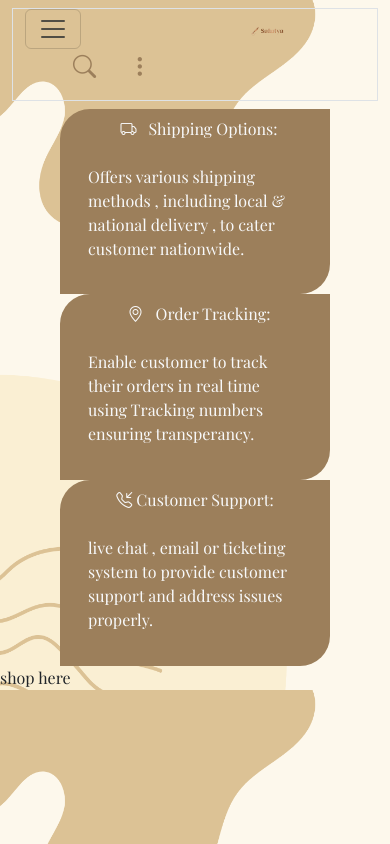
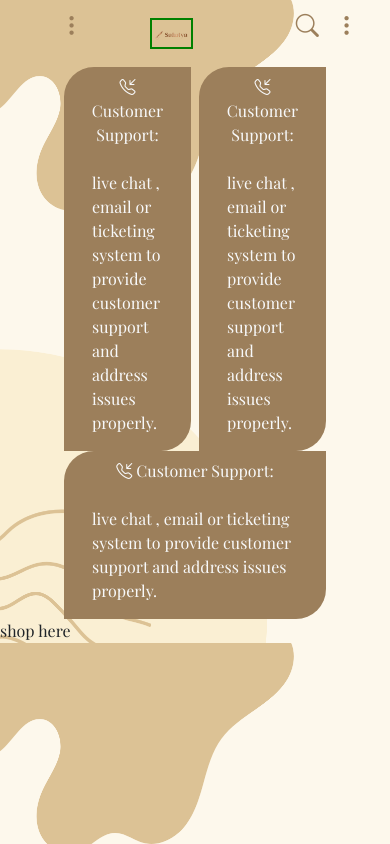
Before and after one commit to prachisv04/Bookstore-website, a PHP site: page /Bookstore/ in a window 390 px wide. Run offline with PHP 8.4, Linux system fonts and the light colour scheme; some libraries are stand-ins or nearby versions; some web fonts are replaced.

Commit message:
navbar responsiveness enhanced.

```diff
--- a/CSS/style.css
+++ b/CSS/style.css
@@ -133,7 +133,9 @@
     border-bottom-left-radius: 100px;
     border-top-right-radius: 100px;
 }
-
+.nav-brand{
+    border: 2px solid green;
+}
 .transbox{
     border-bottom-left-radius: 100px;
     border-top-right-radius: 100px;
@@ -167,11 +169,34 @@ html{
 
 .hor-rect{
     position: relative;
-    height: 22vh;
-    /* width: 22vw; */
     border-bottom-right-radius: 30px;
     border-top-left-radius: 30px;
     background-color: #9C7F5B;
+
+}
+
+/* on screen with width lseese than 992 - tablet */
+@media screen and (min-width:768px ) and (max-width:992px){
+    .hor-rect{
+        height: fit-content;
+        width: 25vw !important;
+    }
+}
+
+/* laptop */
+@media screen and (min-width:992px){
+    .hor-rect{
+        height: fit-content;
+        width: 22vw;
+        padding: 20px;
+    }
+}
+
+/*on screen where screen is less or equal to 1001 - mobile */
+@media screen and (max-width:768px){
+    .hor-rect{
+        height: fit-content;
+    }
 }
 
 .card , .card-title , .card-body{
@@ -179,42 +204,66 @@ html{
     box-sizing: border-box;
 }
 
-.nav-brand{
-    width: 30vw;
-    margin-right: 10vw;
-}
-/* test */
-
-.dropdown-toggle::after {
-    content: none;
-}
-#leftnav{
-    border :2px solid red;
-}
-#rightnav{
-    border: 2px solid blue;
+@media screen and (max-width:992px){
+    .rightmenu{
+        display: inline;
+    }
+    #rightnav{
+        display: none;
+    }
+    .leftmenu{
+        display: inline;
+    }
+    #leftnav{
+        display: none;
+    }
 }
 
-.dropdown-menu{
-    min-width: inherit;
-}
-.menu-item{
-    list-style: none;
-}
-@media screen and (min-width:1000px){
+@media screen and (min-width:992px){
     .rightmenu{
         display: none;
     }
     #rightnav{
         display: inline;
     }
+    .leftmenu{
+        display: none;
+    }
+    #leftnav{
+        display: inline;
+    }
 }
 
-@media screen and (max-width:1001px){
-    .rightmenu{
-        display: inline;
+.dropdown-toggle::after {
+    /* to remove dropdown arrow */
+    content: none;
+}
+
+.dropleft &::before {
+    margin-right: 0;
+  }
+
+  .dropleft {
+    position: relative;
+  }
+
+  .dropleft {
+    .dropdown-menu {
+      top: 0;
+      right: 0;
+      left: auto;
+      margin-top: 6vh;
     }
-    #rightnav{
-        display: none;
+
+    .dropdown-toggle {
+      @include caret(left);
+      &::before {
+        vertical-align: 0;
+      }
     }
 }
+
+.menu-item{
+    list-style: none;
+}
+/* test */
--- a/index.php
+++ b/index.php
@@ -47,16 +47,33 @@
     <!-- navbar -->
     <div class="container" id="navbar_top">
         <nav class="navbar navbar-expand-lg ">
-            <div class="container-fluid border">
+            <div class="container-fluid ">
 
 
                 <!-- left subnav -->
-                <button class="navbar-toggler" type="btn btn-secondary" data-bs-toggle="collapse"
-                    data-bs-target="#leftnav" aria-controls="leftnav" aria-expanded="false"
-                    aria-label="Toggle navigation">
-                    <span class="navbar-toggler-icon"></span>
-                </button>
-                <div class="collapse navbar-collapse " id="leftnav">
+
+
+
+                <!-- testing leftnavbar to work as navbar -->
+
+                <div class="leftmenu ">
+                    <ul class="d-flex flex-row">
+
+                        <li class="nav-item dropdown menu-item" id="lmenu">
+
+                            <a class="nav-link dropdown-toggle" href="#" role="button" data-bs-toggle="dropdown"
+                                aria-expanded="false">
+                                <i class="bi bi-three-dots-vertical  fs-3 mx-1"></i>
+                            </a>
+                            <ul class="dropdown-menu">
+                                <li><a class="dropdown-item mx-2" href="#"><i class="bi bi-house mx-2"></i> Home</a></li>
+                                <li><a class="dropdown-item mx-2" href="#"><i class="bi bi-shop-window mx-2"></i> Shop</a></li>
+                                <li><a class="dropdown-item mx-2" href="#"><i class="bi bi-file-earmark-post mx-2"></i> Blogs</a></li>
+                            </ul>
+                        </li>
+                    </ul>
+                </div>
+                <div id="leftnav">
                     <ul class="navbar-nav me-auto mb-2 mb-lg-0 d-flex flex-row">
                         <li class="nav-item mx-3">
                             <a class="nav-link active" aria-current="page" href="/Bookstore/index.php">Home</a>
@@ -70,25 +87,24 @@
                     </ul>
 
                 </div>
-
                 <!-- brand in middle -->
                 <div class="d-flex nav-brand nav-item align-items-center justify-content-center">
                     <a class="nav-link text-center"> <img src="img/logo.png" alt="LOGO" class="logo"> </a>
                 </div>
 
                 <!-- right navbar -->
-                <div class="rightmenu">
+                <div class="rightmenu mr-2">
                     <ul class="d-flex flex-row">
-                        <li class="nav-item menu-item">
+                        <li class="nav-item menu-item ">
                             <a class="nav-link" aria-current="page" href="#">
-                                <i class="bi bi-search fs-3 mx-3"></i>
+                                <i class="bi bi-search fs-3 mx-2"></i>
                             </a>
                         </li>
-                        <li class="nav-item dropdown menu-item" id="menu">
+                        <li class="nav-item dropdown menu-item  dropleft" id="menu">
 
-                            <a class="nav-link dropdown-toggle" href="#" role="button" data-bs-toggle="dropdown"
+                            <a class="nav-link dropdown-toggle  " href="#" role="button" data-bs-toggle="dropdown"
                                 aria-expanded="false">
-                                <i class="bi bi-three-dots-vertical  fs-3 mx-3"></i>
+                                <i class="bi bi-three-dots-vertical  fs-3 mx-2"></i>
                             </a>
                             <ul class="dropdown-menu">
                                 <li><a class="dropdown-item" href="#"> <i class="bi bi-person-fill mx-1"></i> My
@@ -113,7 +129,7 @@
                 <div id="rightnav" class="rightnavmenu">
                     <ul class="navbar-nav me-auto mb-2 mb-lg-0 ">
 
-                        <li class="nav-item">
+                        <li class="nav-item ">
                             <a class="nav-link" aria-current="page" href="#">
                                 <i class="bi bi-search fs-3 mx-3"></i>
                             </a>
@@ -132,7 +148,7 @@
                                 <i class="bi bi-cart fs-3 mx-3"></i>
                             </a>
                         </li>
-                        <li class="nav-item dropdown">
+                        <li class="nav-item dropdown ">
                             <a class="nav-link dropdown-toggle" href="#" role="button" data-bs-toggle="dropdown"
                                 aria-expanded="false">
                                 <i class="bi bi-person-circle fs-3 mx-3"></i>
@@ -200,30 +216,27 @@
     <div class="container">
 
         <div class="row d-flex align-items-center justify-content-between mx-5">
-            <div class="col col-md-3 col-sm-8 hor-rect">
-                <div class="card  bg-transparent text-light text-center">
-                    <div class="card-title mt-2">
-                        <i class="bi bi-truck  mx-2"></i> Shipping Options:
+            <div class="col hor-rect mx-1">
+                <div class="card bg-transparent text-light text-center">
+                    <div class="card-title mt-2 mx-2">
+                        <i class="bi bi-telephone-inbound"></i> Customer Support:
                     </div>
                     <div class="card-body text-start">
-                        <p>
-                            Offers various shipping methods , including local & national delivery , to cater customer
-                            nationwide.
-                        </p>
+                        live chat , email or ticketing system to provide customer support and address issues properly.
                     </div>
                 </div>
             </div>
-            <div class="col col-md-3 col-sm-8 hor-rect">
+            <div class="col hor-rect mx-1">
                 <div class="card bg-transparent text-light text-center">
-                    <div class="card-title mt-2">
-                        <i class="bi bi-geo-alt mx-2"></i> Order Tracking:
+                    <div class="card-title mt-2 mx-2">
+                        <i class="bi bi-telephone-inbound"></i> Customer Support:
                     </div>
                     <div class="card-body text-start">
-                        Enable customer to track their orders in real time using Tracking numbers ensuring transperancy.
+                        live chat , email or ticketing system to provide customer support and address issues properly.
                     </div>
                 </div>
             </div>
-            <div class="col col-md-3 col-sm-8 hor-rect">
+            <div class="col hor-rect mx-1">
                 <div class="card bg-transparent text-light text-center">
                     <div class="card-title mt-2 mx-2">
                         <i class="bi bi-telephone-inbound"></i> Customer Support:
```
